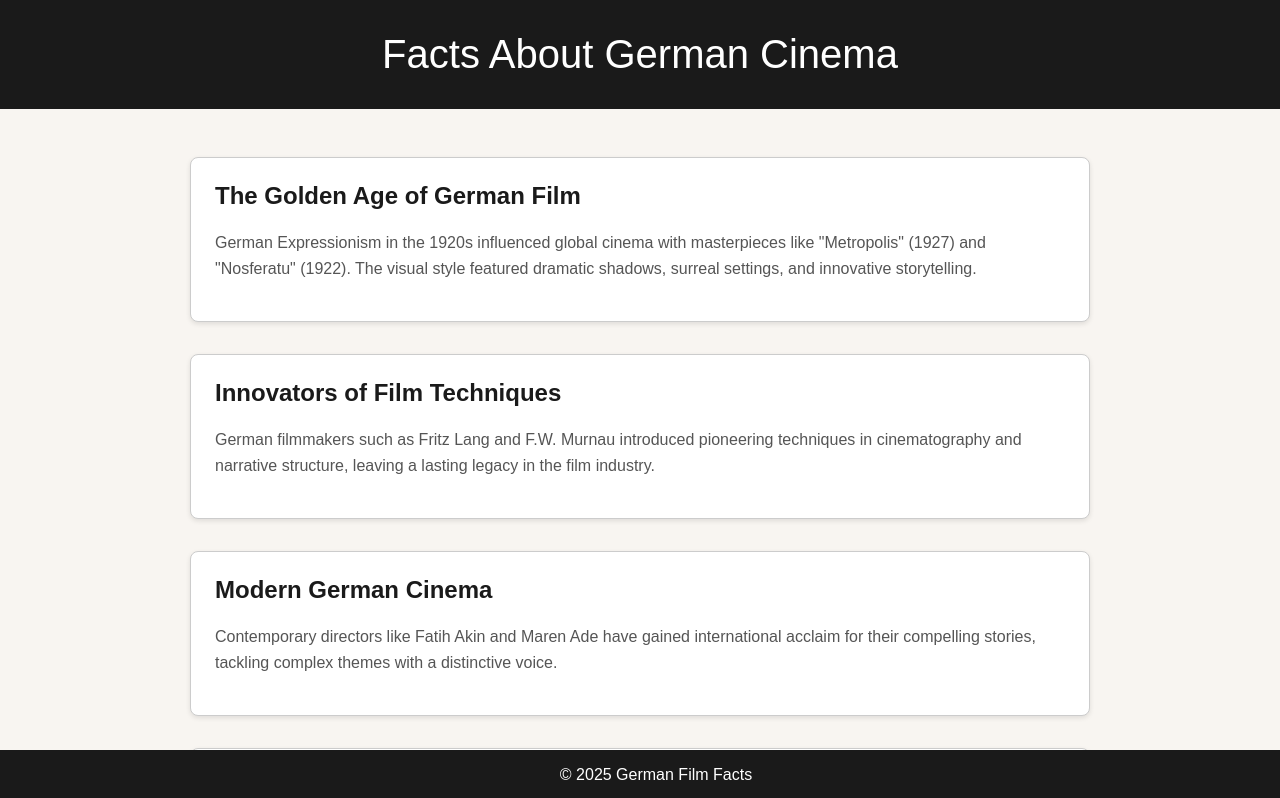
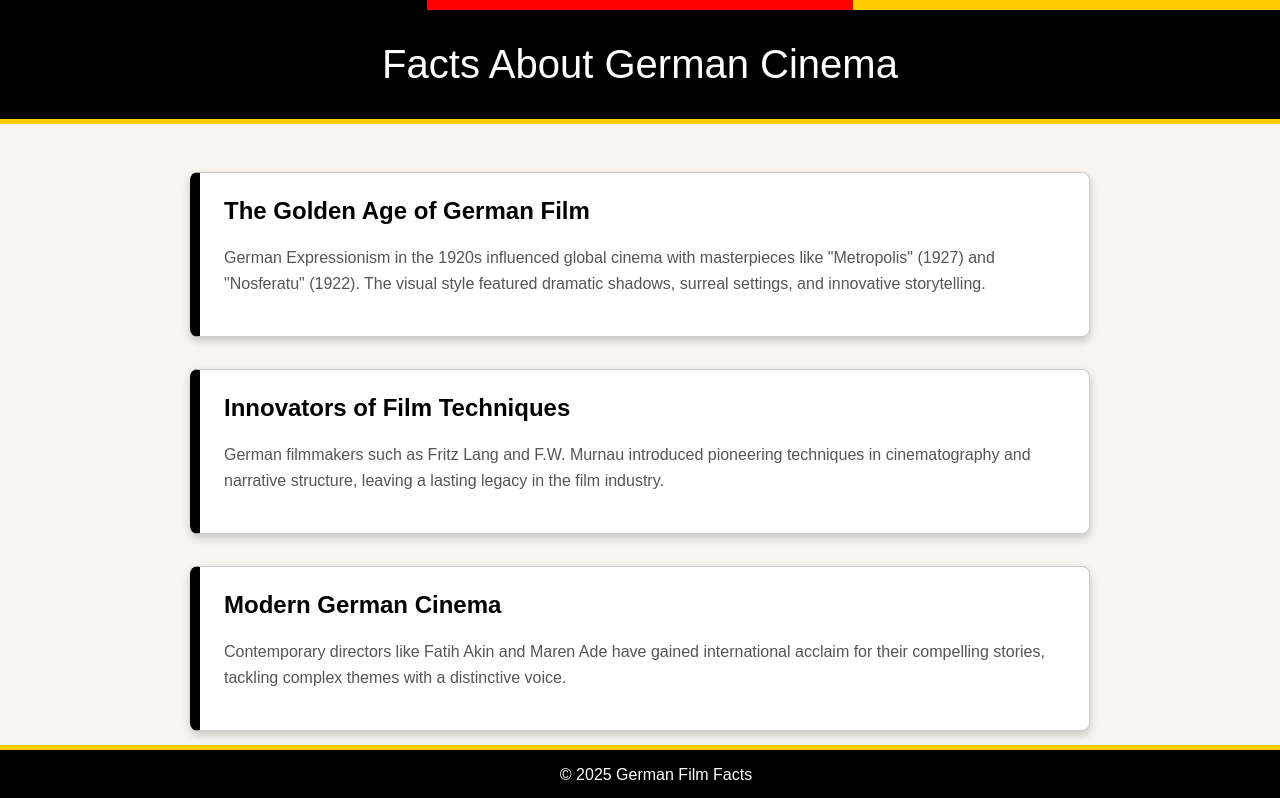
Before and after one commit to SquirrelWithAKeyboard/GermanFilm, a plain HTML site: page index.html in a window 1280 px wide. Shown: the top 798 px of the page. Drawn offline with Linux system fonts and the light colour scheme.

Commit message:
Update index.html

```diff
--- a/index.html
+++ b/index.html
@@ -14,11 +14,12 @@
         }
 
         header {
-            background-color: #1a1a1a;
+            background-color: #000;
             color: #fff;
             text-align: center;
             padding: 2rem 1rem;
             font-size: 2.5rem;
+            border-bottom: 5px solid #ffcc00;
         }
 
         .content {
@@ -32,13 +33,19 @@
             padding: 1.5rem;
             background: #fff;
             border: 1px solid #ccc;
+            border-left: 10px solid #000;
             border-radius: 8px;
-            box-shadow: 0 2px 5px rgba(0, 0, 0, 0.1);
+            box-shadow: 0 4px 8px rgba(0, 0, 0, 0.2);
+            transition: transform 0.3s;
+        }
+
+        .fact-section:hover {
+            transform: scale(1.02);
         }
 
         .fact-section h2 {
             margin-top: 0;
-            color: #1a1a1a;
+            color: #000;
         }
 
         .fact-section p {
@@ -47,17 +54,25 @@
         }
 
         footer {
-            background-color: #1a1a1a;
+            background-color: #000;
             color: #fff;
             text-align: center;
             padding: 1rem;
+            border-top: 5px solid #ffcc00;
             position: fixed;
             bottom: 0;
             width: 100%;
         }
+
+        .flag-bar {
+            display: flex;
+            height: 10px;
+            background: linear-gradient(to right, #000 33.33%, #ff0000 33.33%, #ff0000 66.66%, #ffcc00 66.66%);
+        }
     </style>
 </head>
 <body>
+    <div class="flag-bar"></div>
     <header>
         Facts About German Cinema
     </header>
```
